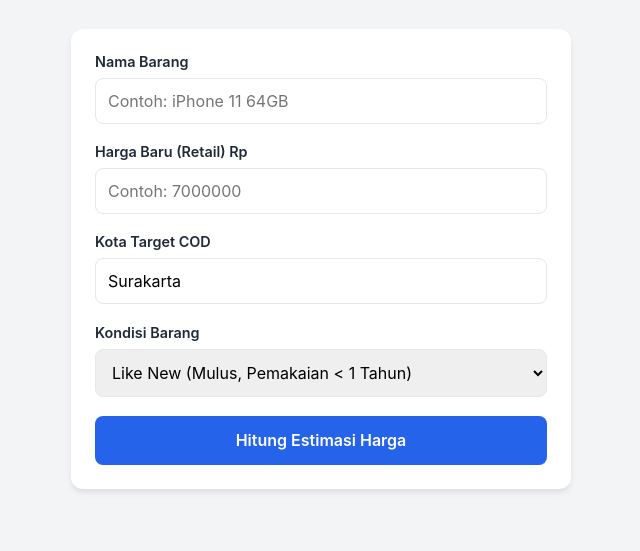
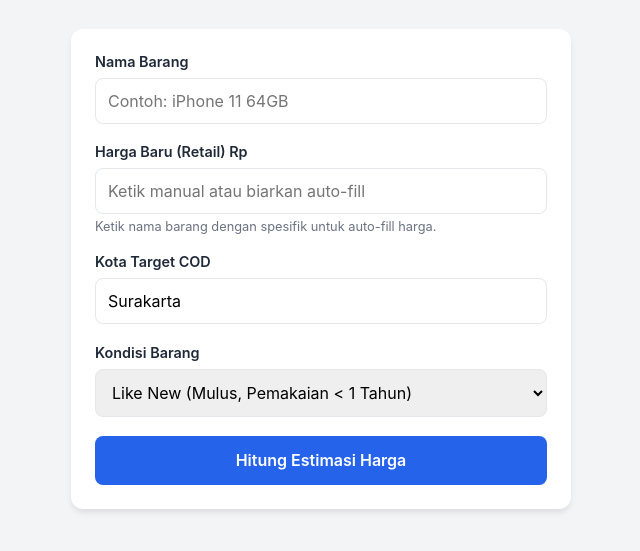
Before and after one commit to yumiratoni-hue/pirategame, a website: page index.html in a window 1280 px wide. Shown: the part 105-656 px from the top of the page, without its empty margins (319-959 px from the left). Drawn offline with Linux system fonts and the light colour scheme.

Commit message:
Update index.html

```diff
--- a/index.html
+++ b/index.html
@@ -21,7 +21,8 @@
                 </div>
                 <div class="form-group">
                     <label for="price">Harga Baru (Retail) Rp</label>
-                    <input type="number" id="price" placeholder="Contoh: 7000000">
+                    <input type="number" id="price" placeholder="Ketik manual atau biarkan auto-fill">
+                    <small id="autofill-info" style="display: block; margin-top: 5px; font-size: 0.8rem; color: var(--text-muted);">Ketik nama barang dengan spesifik untuk auto-fill harga.</small>
                 </div>
                 <div class="form-group">
                     <label for="location">Kota Target COD</label>
@@ -30,7 +31,7 @@
                 <div class="form-group">
                     <label for="condition">Kondisi Barang</label>
                     <select id="condition">
-                        <option value="0.8">Like New (Mulus, Pemakaian < 1 Tahun)</option>
+                        <option value="0.8">Like New (Mulus, Pemakaian &lt; 1 Tahun)</option>
                         <option value="0.6">Bekas Wajar (Lecet Pemakaian)</option>
                         <option value="0.4">Minus (Ada kerusakan ringan/batangan)</option>
                     </select>
```
